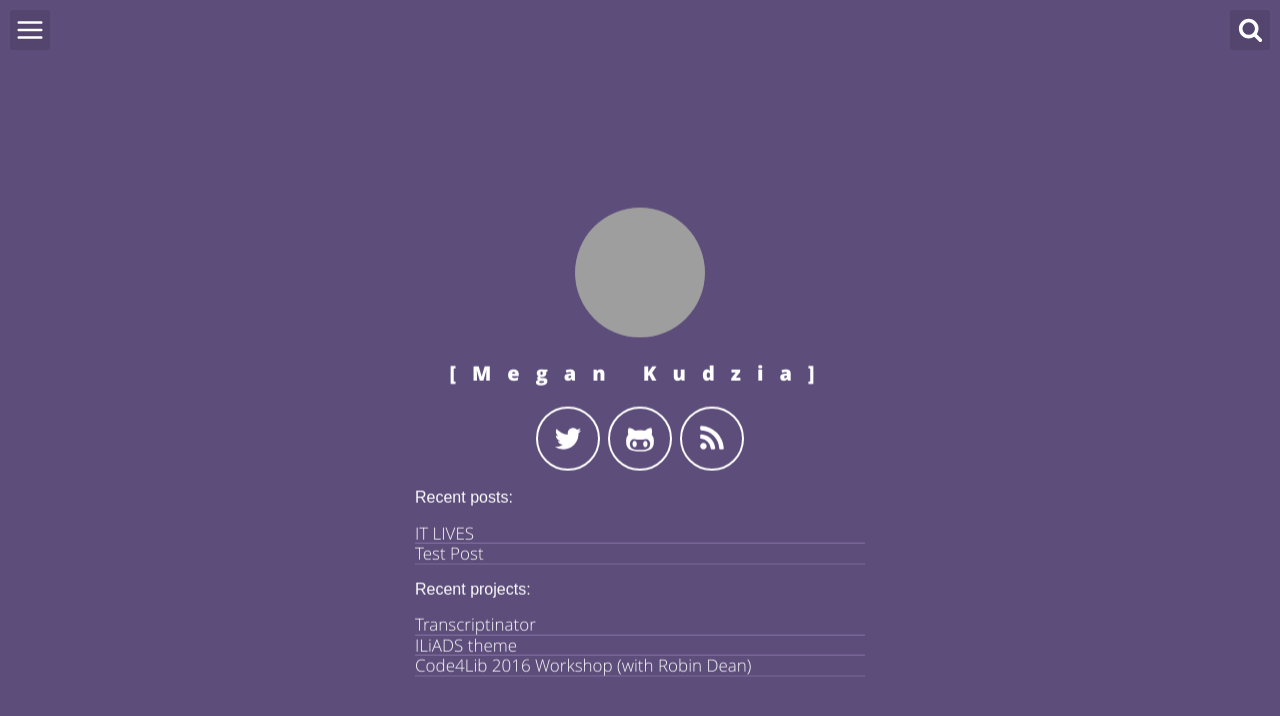
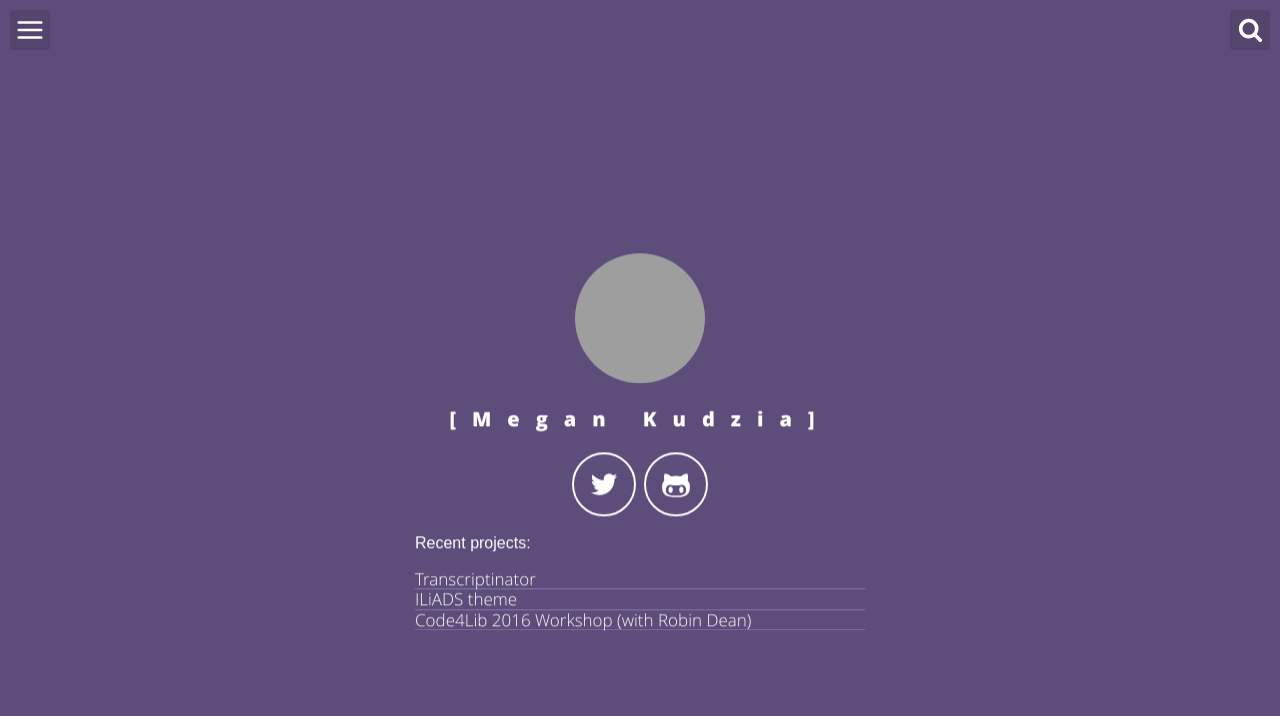
Before and after one commit to mkudzia/mkudzia.github.io, a Jekyll site: the page built from index.html, in a window 1280 px wide. Shown: the top 716 px of the page. Built offline with Jekyll 4.4.1, drawn with Linux system fonts in a browser that asks for light colours; grey boxes are pictures that could not be loaded.

Commit message:
still trying to remove posts from main landing page

```diff
--- a/_includes/header-default.html
+++ b/_includes/header-default.html
@@ -26,12 +26,12 @@
                 <svg class="icon icon-github-alt"><use xlink:href="#icon-github-alt"></use></svg>
             </a>
 
-            <a aria-label="Use the RSS to get updated" title="Register for my RSS" target="_blank" href="{{ "/feed.xml" | prepend: site.baseurl }}">
+<!--             <a aria-label="Use the RSS to get updated" title="Register for my RSS" target="_blank" href="{{ "/feed.xml" | prepend: site.baseurl }}">
                 <svg class="icon icon-rss"><use xlink:href="#icon-rss"></use></svg>
-            </a>
+            </a> -->
         </div>
 
-        <ul class="recent">
+<!--         <ul class="recent">
             <p>Recent posts:</p>
              {% for post in site.posts limit:3%}
                 <li>
@@ -40,7 +40,7 @@
                     </a>
                 </li>
               {% endfor %}
-        </ul>
+        </ul> -->
 
         <ul class="recent">
             <p>Recent projects:</p>
```
